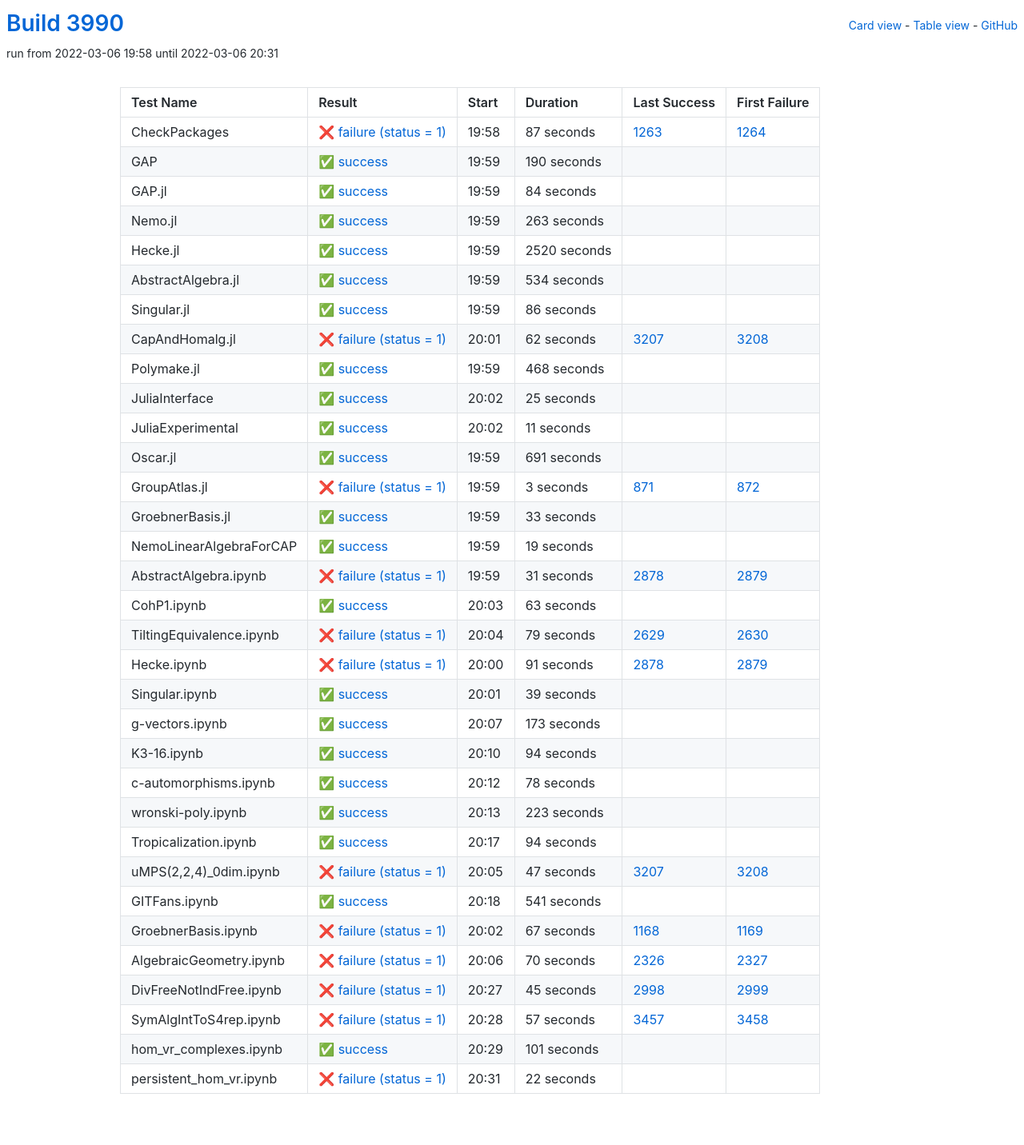
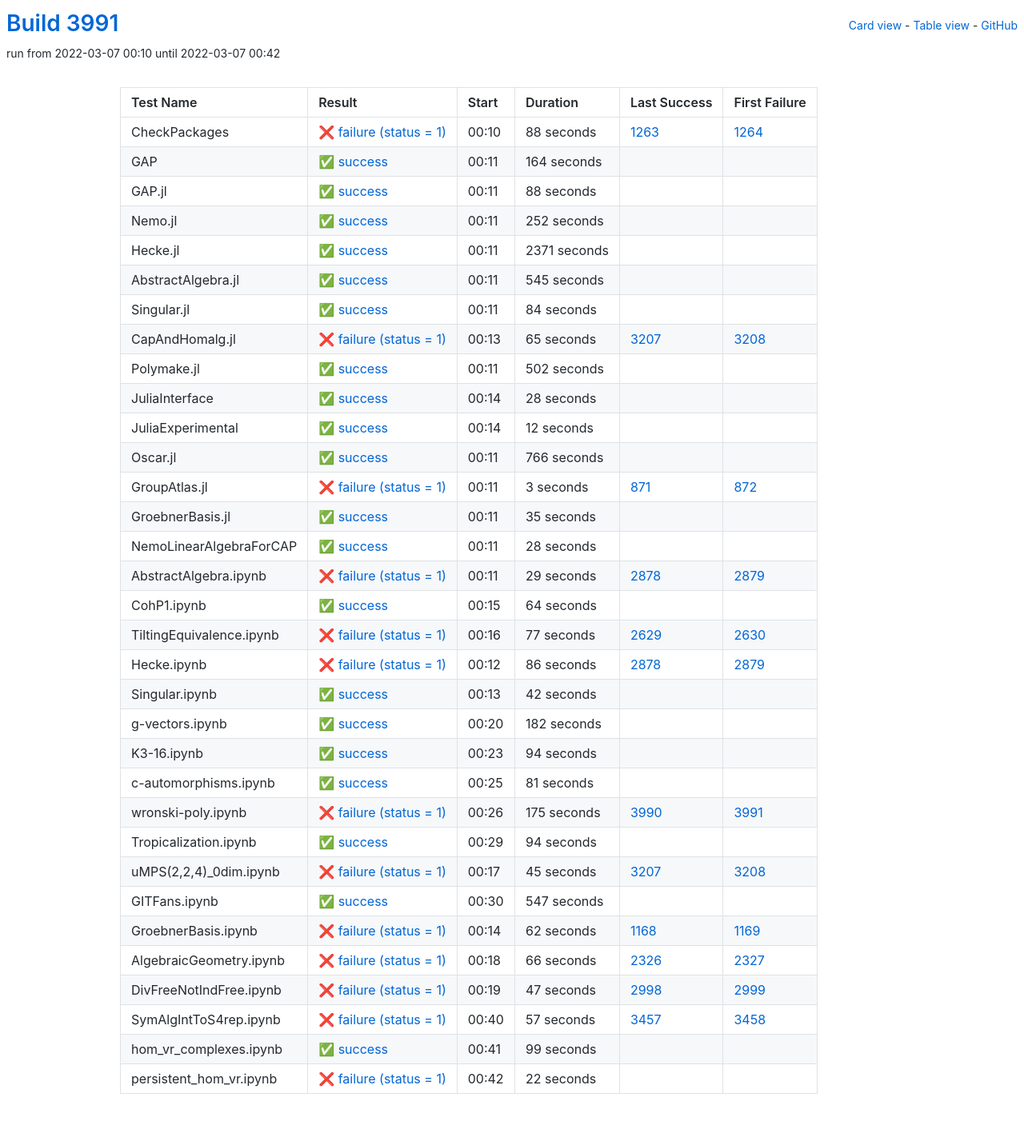
Before and after one commit to oscar-system/oscar-ci-status-stable, a Jekyll site: the page built from table.html, in a window 1280 px wide. Shown: the whole page at 80% size. Built offline with Jekyll 4.4.1, drawn with Linux system fonts in a browser that asks for light colours.

Commit message:
Build #3991

```diff
--- a/_data/ci.yml
+++ b/_data/ci.yml
@@ -1,6 +1,6 @@
 ---
-build: 3990
-build_url: https://oscarci.mathematik.uni-kl.de/job/oscar-stable/3990/
+build: 3991
+build_url: https://oscarci.mathematik.uni-kl.de/job/oscar-stable/3991/
 job: oscar-stable
 organization: oscar-system
 repo: oscar-ci-status-stable
@@ -8,32 +8,80 @@ repourl: https://github.com/oscar-system/oscar-ci-status-stable
 tests:
 - name: CheckPackages
   id: checkpackages
-  log: https://oscarci.mathematik.uni-kl.de/job/oscar-stable/3990/artifact/logs/build-3990/CheckPackages.log
-  start: 2022-03-06 19:58
+  log: https://oscarci.mathematik.uni-kl.de/job/oscar-stable/3991/artifact/logs/build-3991/CheckPackages.log
+  start: 2022-03-07 00:10
   success: false
   exitcode: 1
   status: failure
-  duration: 87
+  duration: 88
   last_success: 1263
   last_success_url: https://oscarci.mathematik.uni-kl.de/job/oscar-stable/1263/
   first_failure: 1264
   first_failure_url: https://oscarci.mathematik.uni-kl.de/job/oscar-stable/1264/
 - name: GAP
   id: gap
-  log: https://oscarci.mathematik.uni-kl.de/job/oscar-stable/3990/artifact/logs/build-3990/GAP.log
-  start: 2022-03-06 19:59
+  log: https://oscarci.mathematik.uni-kl.de/job/oscar-stable/3991/artifact/logs/build-3991/GAP.log
+  start: 2022-03-07 00:11
   success: true
   exitcode: 0
   status: success
-  duration: 190
+  duration: 164
   last_success: false
   last_success_url:
   first_failure: false
   first_failure_url:
 - name: GAP.jl
   id: gap-jl
-  log: https://oscarci.mathematik.uni-kl.de/job/oscar-stable/3990/artifact/logs/build-3990/GAP.jl.log
-  start: 2022-03-06 19:59
+  log: https://oscarci.mathematik.uni-kl.de/job/oscar-stable/3991/artifact/logs/build-3991/GAP.jl.log
+  start: 2022-03-07 00:11
+  success: true
+  exitcode: 0
+  status: success
+  duration: 88
+  last_success: false
+  last_success_url:
+  first_failure: false
+  first_failure_url:
+- name: Nemo.jl
+  id: nemo-jl
+  log: https://oscarci.mathematik.uni-kl.de/job/oscar-stable/3991/artifact/logs/build-3991/Nemo.jl.log
+  start: 2022-03-07 00:11
+  success: true
+  exitcode: 0
+  status: success
+  duration: 252
+  last_success: false
+  last_success_url:
+  first_failure: false
+  first_failure_url:
+- name: Hecke.jl
+  id: hecke-jl
+  log: https://oscarci.mathematik.uni-kl.de/job/oscar-stable/3991/artifact/logs/build-3991/Hecke.jl.log
+  start: 2022-03-07 00:11
+  success: true
+  exitcode: 0
+  status: success
+  duration: 2371
+  last_success: false
+  last_success_url:
+  first_failure: false
+  first_failure_url:
+- name: AbstractAlgebra.jl
+  id: abstractalgebra-jl
+  log: https://oscarci.mathematik.uni-kl.de/job/oscar-stable/3991/artifact/logs/build-3991/AbstractAlgebra.jl.log
+  start: 2022-03-07 00:11
+  success: true
+  exitcode: 0
+  status: success
+  duration: 545
+  last_success: false
+  last_success_url:
+  first_failure: false
+  first_failure_url:
+- name: Singular.jl
+  id: singular-jl
+  log: https://oscarci.mathematik.uni-kl.de/job/oscar-stable/3991/artifact/logs/build-3991/Singular.jl.log
+  start: 2022-03-07 00:11
   success: true
   exitcode: 0
   status: success
@@ -42,118 +90,70 @@ tests:
   last_success_url:
   first_failure: false
   first_failure_url:
-- name: Nemo.jl
-  id: nemo-jl
-  log: https://oscarci.mathematik.uni-kl.de/job/oscar-stable/3990/artifact/logs/build-3990/Nemo.jl.log
-  start: 2022-03-06 19:59
-  success: true
-  exitcode: 0
-  status: success
-  duration: 263
-  last_success: false
-  last_success_url:
-  first_failure: false
-  first_failure_url:
-- name: Hecke.jl
-  id: hecke-jl
-  log: https://oscarci.mathematik.uni-kl.de/job/oscar-stable/3990/artifact/logs/build-3990/Hecke.jl.log
-  start: 2022-03-06 19:59
-  success: true
-  exitcode: 0
-  status: success
-  duration: 2520
-  last_success: false
-  last_success_url:
-  first_failure: false
-  first_failure_url:
-- name: AbstractAlgebra.jl
-  id: abstractalgebra-jl
-  log: https://oscarci.mathematik.uni-kl.de/job/oscar-stable/3990/artifact/logs/build-3990/AbstractAlgebra.jl.log
-  start: 2022-03-06 19:59
-  success: true
-  exitcode: 0
-  status: success
-  duration: 534
-  last_success: false
-  last_success_url:
-  first_failure: false
-  first_failure_url:
-- name: Singular.jl
-  id: singular-jl
-  log: https://oscarci.mathematik.uni-kl.de/job/oscar-stable/3990/artifact/logs/build-3990/Singular.jl.log
-  start: 2022-03-06 19:59
-  success: true
-  exitcode: 0
-  status: success
-  duration: 86
-  last_success: false
-  last_success_url:
-  first_failure: false
-  first_failure_url:
 - name: CapAndHomalg.jl
   id: capandhomalg-jl
-  log: https://oscarci.mathematik.uni-kl.de/job/oscar-stable/3990/artifact/logs/build-3990/CapAndHomalg.jl.log
-  start: 2022-03-06 20:01
+  log: https://oscarci.mathematik.uni-kl.de/job/oscar-stable/3991/artifact/logs/build-3991/CapAndHomalg.jl.log
+  start: 2022-03-07 00:13
   success: false
   exitcode: 1
   status: failure
-  duration: 62
+  duration: 65
   last_success: 3207
   last_success_url: https://oscarci.mathematik.uni-kl.de/job/oscar-stable/3207/
   first_failure: 3208
   first_failure_url: https://oscarci.mathematik.uni-kl.de/job/oscar-stable/3208/
 - name: Polymake.jl
   id: polymake-jl
-  log: https://oscarci.mathematik.uni-kl.de/job/oscar-stable/3990/artifact/logs/build-3990/Polymake.jl.log
-  start: 2022-03-06 19:59
+  log: https://oscarci.mathematik.uni-kl.de/job/oscar-stable/3991/artifact/logs/build-3991/Polymake.jl.log
+  start: 2022-03-07 00:11
   success: true
   exitcode: 0
   status: success
-  duration: 468
+  duration: 502
   last_success: false
   last_success_url:
   first_failure: false
   first_failure_url:
 - name: JuliaInterface
   id: juliainterface
-  log: https://oscarci.mathematik.uni-kl.de/job/oscar-stable/3990/artifact/logs/build-3990/JuliaInterface.log
-  start: 2022-03-06 20:02
+  log: https://oscarci.mathematik.uni-kl.de/job/oscar-stable/3991/artifact/logs/build-3991/JuliaInterface.log
+  start: 2022-03-07 00:14
   success: true
   exitcode: 0
   status: success
-  duration: 25
+  duration: 28
   last_success: false
   last_success_url:
   first_failure: false
   first_failure_url:
 - name: JuliaExperimental
   id: juliaexperimental
-  log: https://oscarci.mathematik.uni-kl.de/job/oscar-stable/3990/artifact/logs/build-3990/JuliaExperimental.log
-  start: 2022-03-06 20:02
+  log: https://oscarci.mathematik.uni-kl.de/job/oscar-stable/3991/artifact/logs/build-3991/JuliaExperimental.log
+  start: 2022-03-07 00:14
   success: true
   exitcode: 0
   status: success
-  duration: 11
+  duration: 12
   last_success: false
   last_success_url:
   first_failure: false
   first_failure_url:
 - name: Oscar.jl
   id: oscar-jl
-  log: https://oscarci.mathematik.uni-kl.de/job/oscar-stable/3990/artifact/logs/build-3990/Oscar.jl.log
-  start: 2022-03-06 19:59
+  log: https://oscarci.mathematik.uni-kl.de/job/oscar-stable/3991/artifact/logs/build-3991/Oscar.jl.log
+  start: 2022-03-07 00:11
   success: true
   exitcode: 0
   status: success
-  duration: 691
+  duration: 766
   last_success: false
   last_success_url:
   first_failure: false
   first_failure_url:
 - name: GroupAtlas.jl
   id: groupatlas-jl
-  log: https://oscarci.mathematik.uni-kl.de/job/oscar-stable/3990/artifact/logs/build-3990/GroupAtlas.jl.log
-  start: 2022-03-06 19:59
+  log: https://oscarci.mathematik.uni-kl.de/job/oscar-stable/3991/artifact/logs/build-3991/GroupAtlas.jl.log
+  start: 2022-03-07 00:11
   success: false
   exitcode: 1
   status: failure
@@ -164,104 +164,104 @@ tests:
   first_failure_url: https://oscarci.mathematik.uni-kl.de/job/oscar-stable/872/
 - name: GroebnerBasis.jl
   id: groebnerbasis-jl
-  log: https://oscarci.mathematik.uni-kl.de/job/oscar-stable/3990/artifact/logs/build-3990/GroebnerBasis.jl.log
-  start: 2022-03-06 19:59
+  log: https://oscarci.mathematik.uni-kl.de/job/oscar-stable/3991/artifact/logs/build-3991/GroebnerBasis.jl.log
+  start: 2022-03-07 00:11
   success: true
   exitcode: 0
   status: success
-  duration: 33
+  duration: 35
   last_success: false
   last_success_url:
   first_failure: false
   first_failure_url:
 - name: NemoLinearAlgebraForCAP
   id: nemolinearalgebraforcap
-  log: https://oscarci.mathematik.uni-kl.de/job/oscar-stable/3990/artifact/logs/build-3990/NemoLinearAlgebraForCAP.log
-  start: 2022-03-06 19:59
+  log: https://oscarci.mathematik.uni-kl.de/job/oscar-stable/3991/artifact/logs/build-3991/NemoLinearAlgebraForCAP.log
+  start: 2022-03-07 00:11
   success: true
   exitcode: 0
   status: success
-  duration: 19
+  duration: 28
   last_success: false
   last_success_url:
   first_failure: false
   first_failure_url:
 - name: AbstractAlgebra.ipynb
   id: abstractalgebra-ipynb
-  log: https://oscarci.mathematik.uni-kl.de/job/oscar-stable/3990/artifact/logs/build-3990/AbstractAlgebra.ipynb.log
-  start: 2022-03-06 19:59
+  log: https://oscarci.mathematik.uni-kl.de/job/oscar-stable/3991/artifact/logs/build-3991/AbstractAlgebra.ipynb.log
+  start: 2022-03-07 00:11
   success: false
   exitcode: 1
   status: failure
-  duration: 31
+  duration: 29
   last_success: 2878
   last_success_url: https://oscarci.mathematik.uni-kl.de/job/oscar-stable/2878/
   first_failure: 2879
   first_failure_url: https://oscarci.mathematik.uni-kl.de/job/oscar-stable/2879/
 - name: CohP1.ipynb
   id: cohp1-ipynb
-  log: https://oscarci.mathematik.uni-kl.de/job/oscar-stable/3990/artifact/logs/build-3990/CohP1.ipynb.log
-  start: 2022-03-06 20:03
+  log: https://oscarci.mathematik.uni-kl.de/job/oscar-stable/3991/artifact/logs/build-3991/CohP1.ipynb.log
+  start: 2022-03-07 00:15
   success: true
   exitcode: 0
   status: success
-  duration: 63
+  duration: 64
   last_success: false
   last_success_url:
   first_failure: false
   first_failure_url:
 - name: TiltingEquivalence.ipynb
   id: tiltingequivalence-ipynb
-  log: https://oscarci.mathematik.uni-kl.de/job/oscar-stable/3990/artifact/logs/build-3990/TiltingEquivalence.ipynb.log
-  start: 2022-03-06 20:04
+  log: https://oscarci.mathematik.uni-kl.de/job/oscar-stable/3991/artifact/logs/build-3991/TiltingEquivalence.ipynb.log
+  start: 2022-03-07 00:16
   success: false
   exitcode: 1
   status: failure
-  duration: 79
+  duration: 77
   last_success: 2629
   last_success_url: https://oscarci.mathematik.uni-kl.de/job/oscar-stable/2629/
   first_failure: 2630
   first_failure_url: https://oscarci.mathematik.uni-kl.de/job/oscar-stable/2630/
 - name: Hecke.ipynb
   id: hecke-ipynb
-  log: https://oscarci.mathematik.uni-kl.de/job/oscar-stable/3990/artifact/logs/build-3990/Hecke.ipynb.log
-  start: 2022-03-06 20:00
+  log: https://oscarci.mathematik.uni-kl.de/job/oscar-stable/3991/artifact/logs/build-3991/Hecke.ipynb.log
+  start: 2022-03-07 00:12
   success: false
   exitcode: 1
   status: failure
-  duration: 91
+  duration: 86
   last_success: 2878
   last_success_url: https://oscarci.mathematik.uni-kl.de/job/oscar-stable/2878/
   first_failure: 2879
   first_failure_url: https://oscarci.mathematik.uni-kl.de/job/oscar-stable/2879/
 - name: Singular.ipynb
   id: singular-ipynb
-  log: https://oscarci.mathematik.uni-kl.de/job/oscar-stable/3990/artifact/logs/build-3990/Singular.ipynb.log
-  start: 2022-03-06 20:01
+  log: https://oscarci.mathematik.uni-kl.de/job/oscar-stable/3991/artifact/logs/build-3991/Singular.ipynb.log
+  start: 2022-03-07 00:13
   success: true
   exitcode: 0
   status: success
-  duration: 39
+  duration: 42
   last_success: false
   last_success_url:
   first_failure: false
   first_failure_url:
 - name: g-vectors.ipynb
   id: g-vectors-ipynb
-  log: https://oscarci.mathematik.uni-kl.de/job/oscar-stable/3990/artifact/logs/build-3990/g-vectors.ipynb.log
-  start: 2022-03-06 20:07
+  log: https://oscarci.mathematik.uni-kl.de/job/oscar-stable/3991/artifact/logs/build-3991/g-vectors.ipynb.log
+  start: 2022-03-07 00:20
   success: true
   exitcode: 0
   status: success
-  duration: 173
+  duration: 182
   last_success: false
   last_success_url:
   first_failure: false
   first_failure_url:
 - name: K3-16.ipynb
   id: k3-16-ipynb
-  log: https://oscarci.mathematik.uni-kl.de/job/oscar-stable/3990/artifact/logs/build-3990/K3-16.ipynb.log
-  start: 2022-03-06 20:10
+  log: https://oscarci.mathematik.uni-kl.de/job/oscar-stable/3991/artifact/logs/build-3991/K3-16.ipynb.log
+  start: 2022-03-07 00:23
   success: true
   exitcode: 0
   status: success
@@ -272,32 +272,32 @@ tests:
   first_failure_url:
 - name: c-automorphisms.ipynb
   id: c-automorphisms-ipynb
-  log: https://oscarci.mathematik.uni-kl.de/job/oscar-stable/3990/artifact/logs/build-3990/c-automorphisms.ipynb.log
-  start: 2022-03-06 20:12
+  log: https://oscarci.mathematik.uni-kl.de/job/oscar-stable/3991/artifact/logs/build-3991/c-automorphisms.ipynb.log
+  start: 2022-03-07 00:25
   success: true
   exitcode: 0
   status: success
-  duration: 78
+  duration: 81
   last_success: false
   last_success_url:
   first_failure: false
   first_failure_url:
 - name: wronski-poly.ipynb
   id: wronski-poly-ipynb
-  log: https://oscarci.mathematik.uni-kl.de/job/oscar-stable/3990/artifact/logs/build-3990/wronski-poly.ipynb.log
-  start: 2022-03-06 20:13
-  success: true
-  exitcode: 0
-  status: success
-  duration: 223
-  last_success: false
-  last_success_url:
-  first_failure: false
-  first_failure_url:
+  log: https://oscarci.mathematik.uni-kl.de/job/oscar-stable/3991/artifact/logs/build-3991/wronski-poly.ipynb.log
+  start: 2022-03-07 00:26
+  success: false
+  exitcode: 1
+  status: failure
+  duration: 175
+  last_success: 3990
+  last_success_url: https://oscarci.mathematik.uni-kl.de/job/oscar-stable/3990/
+  first_failure: 3991
+  first_failure_url: https://oscarci.mathematik.uni-kl.de/job/oscar-stable/3991/
 - name: Tropicalization.ipynb
   id: tropicalization-ipynb
-  log: https://oscarci.mathematik.uni-kl.de/job/oscar-stable/3990/artifact/logs/build-3990/Tropicalization.ipynb.log
-  start: 2022-03-06 20:17
+  log: https://oscarci.mathematik.uni-kl.de/job/oscar-stable/3991/artifact/logs/build-3991/Tropicalization.ipynb.log
+  start: 2022-03-07 00:29
   success: true
   exitcode: 0
   status: success
@@ -308,68 +308,68 @@ tests:
   first_failure_url:
 - name: uMPS(2,2,4)_0dim.ipynb
   id: umps-2-2-4-0dim-ipynb
-  log: https://oscarci.mathematik.uni-kl.de/job/oscar-stable/3990/artifact/logs/build-3990/uMPS-2-2-4-_0dim.ipynb.log
-  start: 2022-03-06 20:05
+  log: https://oscarci.mathematik.uni-kl.de/job/oscar-stable/3991/artifact/logs/build-3991/uMPS-2-2-4-_0dim.ipynb.log
+  start: 2022-03-07 00:17
   success: false
   exitcode: 1
   status: failure
-  duration: 47
+  duration: 45
   last_success: 3207
   last_success_url: https://oscarci.mathematik.uni-kl.de/job/oscar-stable/3207/
   first_failure: 3208
   first_failure_url: https://oscarci.mathematik.uni-kl.de/job/oscar-stable/3208/
 - name: GITFans.ipynb
   id: gitfans-ipynb
-  log: https://oscarci.mathematik.uni-kl.de/job/oscar-stable/3990/artifact/logs/build-3990/GITFans.ipynb.log
-  start: 2022-03-06 20:18
+  log: https://oscarci.mathematik.uni-kl.de/job/oscar-stable/3991/artifact/logs/build-3991/GITFans.ipynb.log
+  start: 2022-03-07 00:30
   success: true
   exitcode: 0
   status: success
-  duration: 541
+  duration: 547
   last_success: false
   last_success_url:
   first_failure: false
   first_failure_url:
 - name: GroebnerBasis.ipynb
   id: groebnerbasis-ipynb
-  log: https://oscarci.mathematik.uni-kl.de/job/oscar-stable/3990/artifact/logs/build-3990/GroebnerBasis.ipynb.log
-  start: 2022-03-06 20:02
+  log: https://oscarci.mathematik.uni-kl.de/job/oscar-stable/3991/artifact/logs/build-3991/GroebnerBasis.ipynb.log
+  start: 2022-03-07 00:14
   success: false
   exitcode: 1
   status: failure
-  duration: 67
+  duration: 62
   last_success: 1168
   last_success_url: https://oscarci.mathematik.uni-kl.de/job/oscar-stable/1168/
   first_failure: 1169
   first_failure_url: https://oscarci.mathematik.uni-kl.de/job/oscar-stable/1169/
 - name: AlgebraicGeometry.ipynb
   id: algebraicgeometry-ipynb
-  log: https://oscarci.mathematik.uni-kl.de/job/oscar-stable/3990/artifact/logs/build-3990/AlgebraicGeometry.ipynb.log
-  start: 2022-03-06 20:06
+  log: https://oscarci.mathematik.uni-kl.de/job/oscar-stable/3991/artifact/logs/build-3991/AlgebraicGeometry.ipynb.log
+  start: 2022-03-07 00:18
   success: false
   exitcode: 1
   status: failure
-  duration: 70
+  duration: 66
   last_success: 2326
   last_success_url: https://oscarci.mathematik.uni-kl.de/job/oscar-stable/2326/
   first_failure: 2327
   first_failure_url: https://oscarci.mathematik.uni-kl.de/job/oscar-stable/2327/
 - name: DivFreeNotIndFree.ipynb
   id: divfreenotindfree-ipynb
-  log: https://oscarci.mathematik.uni-kl.de/job/oscar-stable/3990/artifact/logs/build-3990/DivFreeNotIndFree.ipynb.log
-  start: 2022-03-06 20:27
+  log: https://oscarci.mathematik.uni-kl.de/job/oscar-stable/3991/artifact/logs/build-3991/DivFreeNotIndFree.ipynb.log
+  start: 2022-03-07 00:19
   success: false
   exitcode: 1
   status: failure
-  duration: 45
+  duration: 47
   last_success: 2998
   last_success_url: https://oscarci.mathematik.uni-kl.de/job/oscar-stable/2998/
   first_failure: 2999
   first_failure_url: https://oscarci.mathematik.uni-kl.de/job/oscar-stable/2999/
 - name: SymAlgIntToS4rep.ipynb
   id: symalginttos4rep-ipynb
-  log: https://oscarci.mathematik.uni-kl.de/job/oscar-stable/3990/artifact/logs/build-3990/SymAlgIntToS4rep.ipynb.log
-  start: 2022-03-06 20:28
+  log: https://oscarci.mathematik.uni-kl.de/job/oscar-stable/3991/artifact/logs/build-3991/SymAlgIntToS4rep.ipynb.log
+  start: 2022-03-07 00:40
   success: false
   exitcode: 1
   status: failure
@@ -380,20 +380,20 @@ tests:
   first_failure_url: https://oscarci.mathematik.uni-kl.de/job/oscar-stable/3458/
 - name: hom_vr_complexes.ipynb
   id: hom-vr-complexes-ipynb
-  log: https://oscarci.mathematik.uni-kl.de/job/oscar-stable/3990/artifact/logs/build-3990/hom_vr_complexes.ipynb.log
-  start: 2022-03-06 20:29
+  log: https://oscarci.mathematik.uni-kl.de/job/oscar-stable/3991/artifact/logs/build-3991/hom_vr_complexes.ipynb.log
+  start: 2022-03-07 00:41
   success: true
   exitcode: 0
   status: success
-  duration: 101
+  duration: 99
   last_success: false
   last_success_url:
   first_failure: false
   first_failure_url:
 - name: persistent_hom_vr.ipynb
   id: persistent-hom-vr-ipynb
-  log: https://oscarci.mathematik.uni-kl.de/job/oscar-stable/3990/artifact/logs/build-3990/persistent_hom_vr.ipynb.log
-  start: 2022-03-06 20:31
+  log: https://oscarci.mathematik.uni-kl.de/job/oscar-stable/3991/artifact/logs/build-3991/persistent_hom_vr.ipynb.log
+  start: 2022-03-07 00:42
   success: false
   exitcode: 1
   status: failure
```
Also changed, not shown: README.md.
